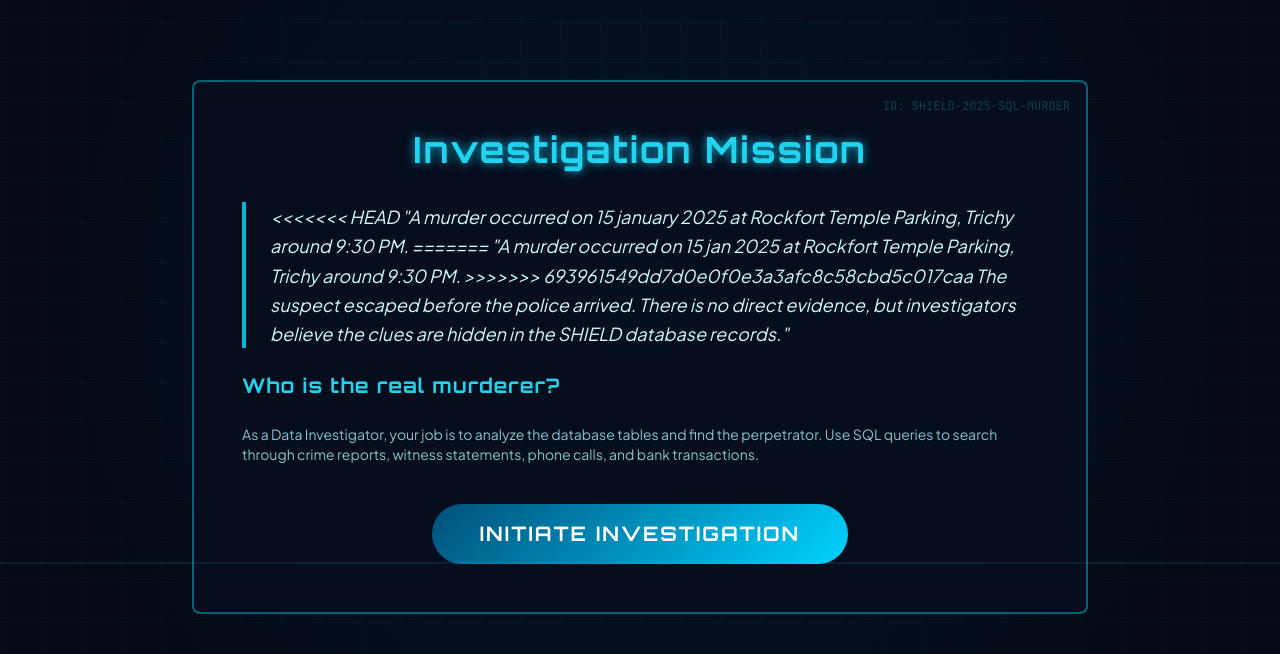
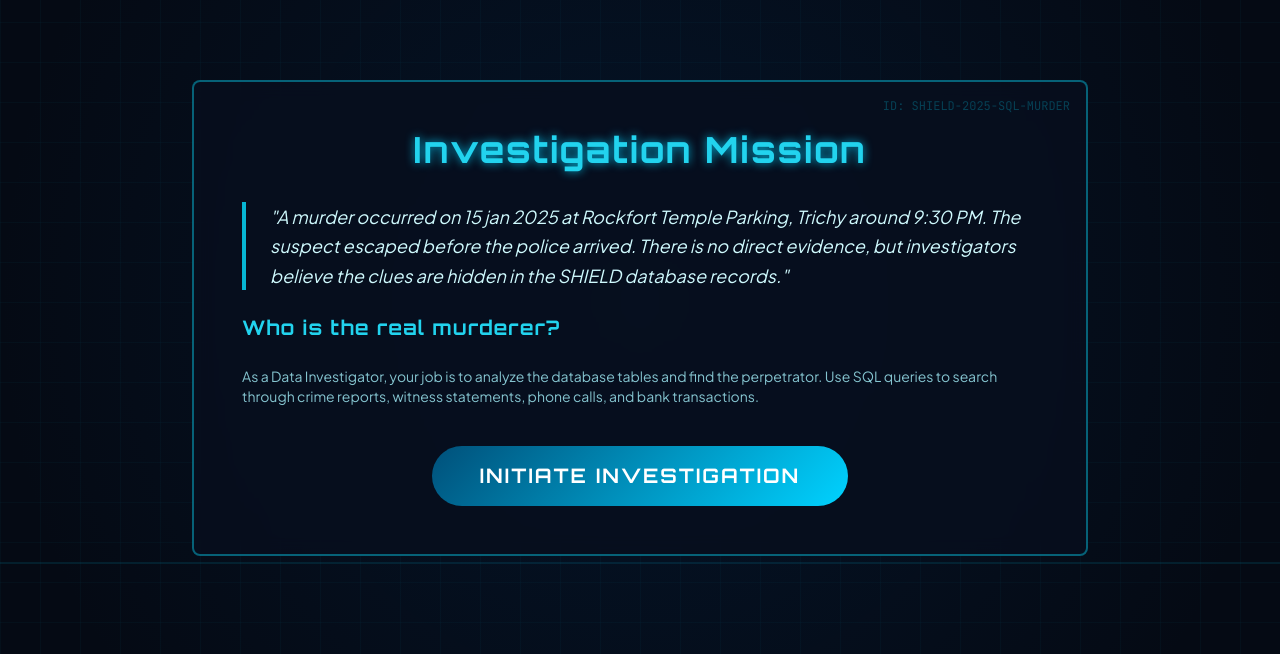
Before and after one commit to mukesh-offll-dev/Shield-SQL, a Django app: page / in a window 1280 px wide. Shown: the part 98-752 px from the top of the page. Run offline with Django 5.2, Linux system fonts and the light colour scheme; some libraries are stand-ins or nearby versions.

Commit message:
Update home.html

```diff
--- a/detective/templates/detective/home.html
+++ b/detective/templates/detective/home.html
@@ -9,11 +9,7 @@
 
         <div class="text-left space-y-6 text-lg leading-relaxed mb-10">
             <p class="text-cyan-100 italic border-l-4 border-cyan-500 pl-6">
-<<<<<<< HEAD
-                "A murder occurred on 15 january 2025 at Rockfort Temple Parking, Trichy around 9:30 PM.
-=======
                 "A murder occurred on 15 jan 2025 at Rockfort Temple Parking, Trichy around 9:30 PM.
->>>>>>> 693961549dd7d0e0f0e3a3afc8c58cbd5c017caa
                 The suspect escaped before the police arrived. There is no direct evidence, but investigators believe
                 the clues are hidden in the SHIELD database records."
             </p>
```
